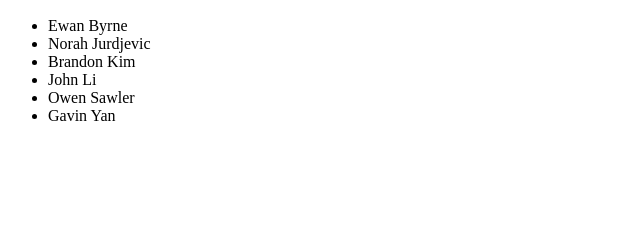
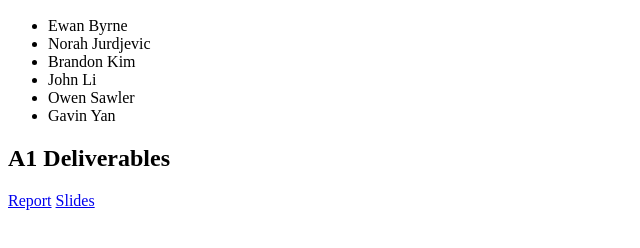
Before and after one commit to yangavin/bile-byte, a website: page index.html in a window 1280 px wide. Shown: the part 168-416 px from the top of the page, without its empty margins (0-640 px from the left). Drawn offline with Linux system fonts and the light colour scheme.

Commit message:
add favicon and A1 deliverables

```diff
--- a/index.html
+++ b/index.html
@@ -4,6 +4,7 @@
     <meta charset="UTF-8">
     <meta name="viewport" content="width=device-width, initial-scale=1.0">
     <title>Bile Bytes</title>
+    <link rel="shortcut icon" href="favicon.png" type="image/x-icon">
 </head>
 <body>
     <h1>Bile Bytes</h1>
@@ -19,5 +20,8 @@
         <li>Gavin Yan</li>
     </ul>
 
+    <h2>A1 Deliverables</h2>
+    <a href="bilebytes_A1_report.pdf" target="_blank">Report</a>
+    <a href="bilebytes_A1_slideshow.pdf" target="_blank">Slides</a>
 </body>
 </html>
```
Also changed, not shown: public/favicon.png (added), 2 other files.
